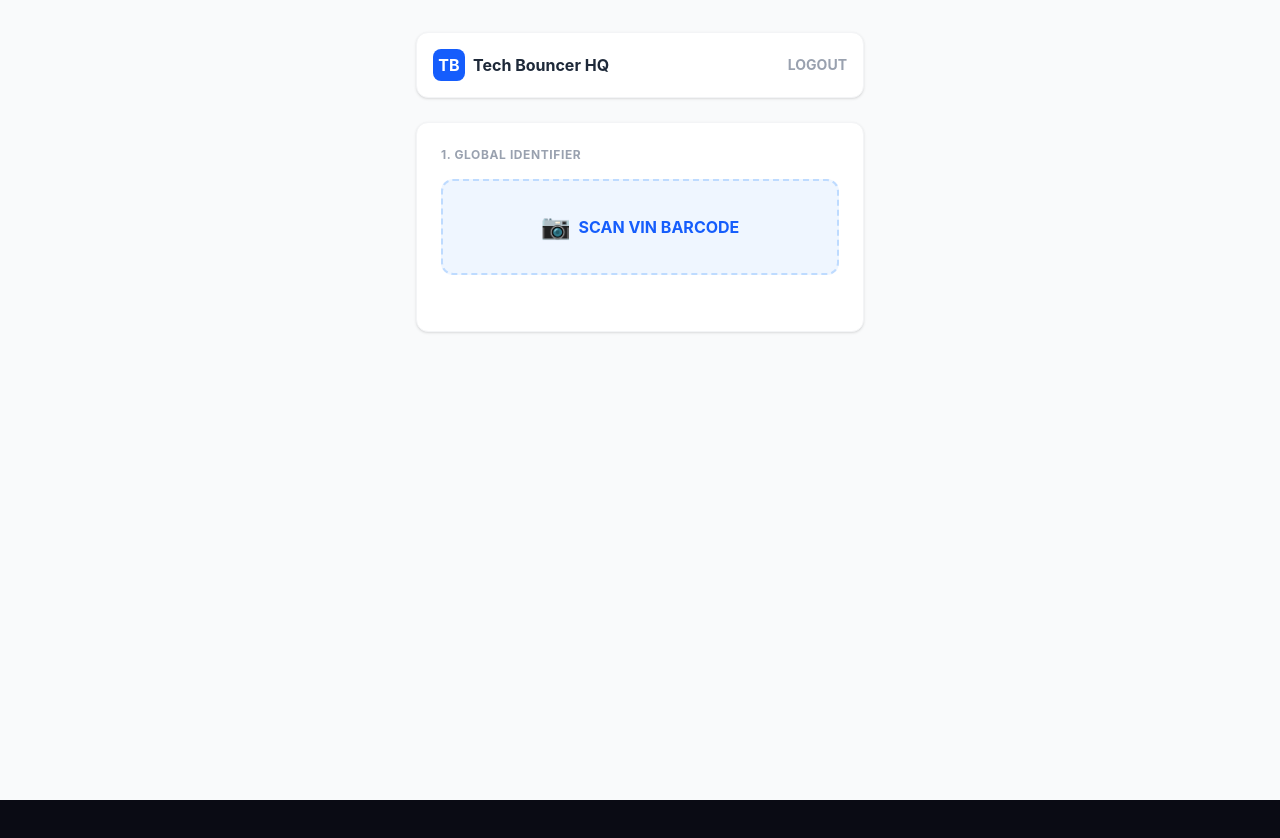
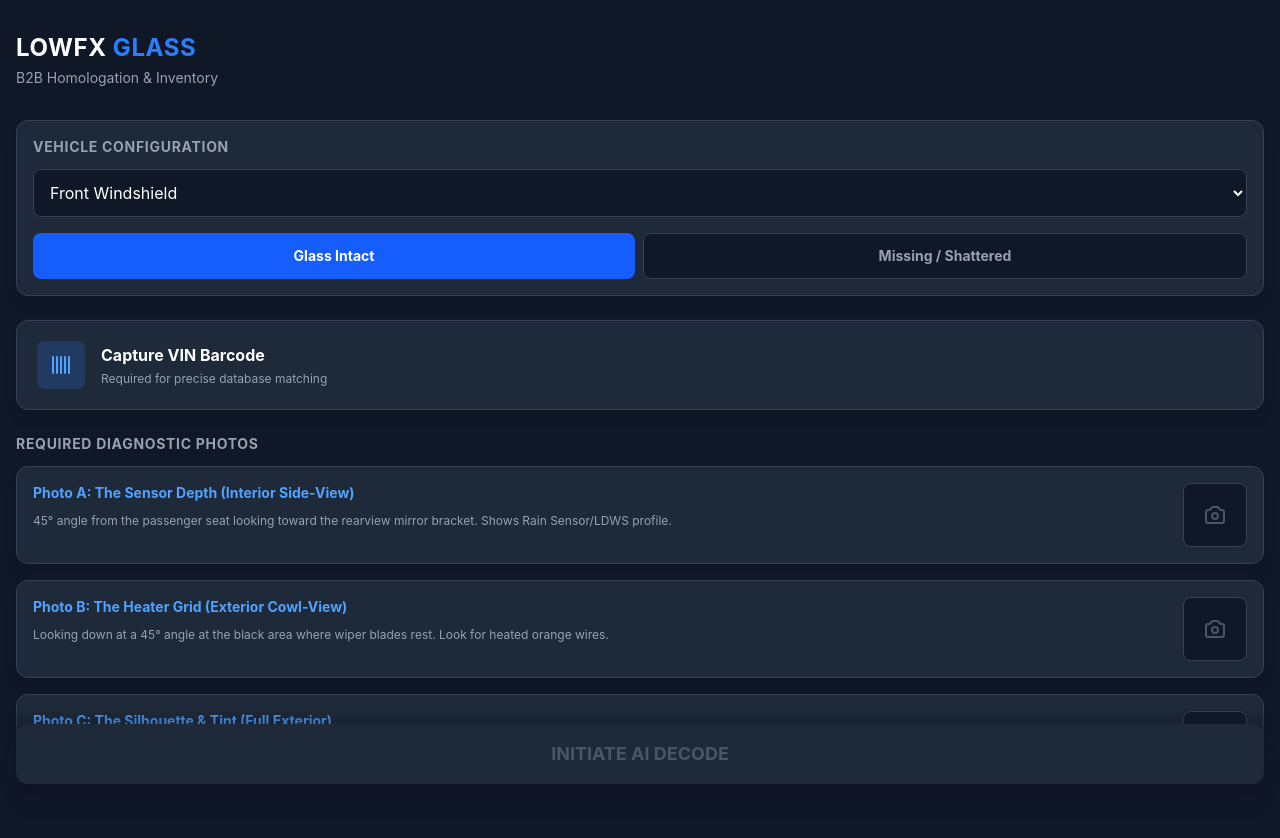
Before and after one commit to redahablouji-cmd/GlassTrack-VIN-Pro, a React (Vite) app: page /login in a window 1280 px wide. Both pictures are taken after typing "name@example.com", "Sample123" into the empty fields and a click on the button "Enter Terminal". Shown: the top 838 px of the page. Before the commit the page ends 800 px from the top, so only its background shows below. Built offline with nearby package versions, Linux system fonts and the light colour scheme.

Commit message:
feat: Refactor HomeScreen UI and data mapping
Replaces static diagnostic protocol logic with a dynamic FORENSIC_UI_MAP. This allows for more flexible UI generation and easier configuration of capture steps based on vehicle damage. Removes unused analyzeLiveFrame service.

```diff
--- a/src/screens/HomeScreen.tsx
+++ b/src/screens/HomeScreen.tsx
@@ -1,268 +1,234 @@
-import React, { useState, useRef } from 'react';
-import CustomCamera from './CustomCamera';
-import { analyzeLiveFrame, decodeVehiclePhotos } from '../services/api';
+import React, { useState } from 'react';
+import { decodeVehiclePhotos } from '../services/api';
 
-// --- THE FORENSIC LOGIC ENGINE ---
-const DIAGNOSTIC_PROTOCOLS = {
-  windshield: {
+// === THE FORENSIC UI ENGINE ===
+// This dynamically generates the exact buttons and descriptions you requested.
+const FORENSIC_UI_MAP: any = {
+  "Front Windshield": {
     intact: [
-      { id: 'mirror_bracket', label: 'Interior Mirror Bracket', icon: '📐', desc: '45° side-angle from inside to reveal hidden sensors.' },
-      { id: 'bottom_cowl', label: 'Bottom Cowl / Wipers', icon: '📏', desc: 'Exterior 45° looking down. Captures heated wiper park.' },
-      { id: 'full_exterior', label: 'Full Exterior View', icon: '🚘', desc: '90° straight on. Silhouette and top shade band.' }
+      { id: "photo1", title: "Photo A: The Sensor Depth (Interior Side-View)", desc: "45° angle from the passenger seat looking toward the rearview mirror bracket. Shows Rain Sensor/LDWS profile." },
+      { id: "photo2", title: "Photo B: The Heater Grid (Exterior Cowl-View)", desc: "Looking down at a 45° angle at the black area where wiper blades rest. Look for heated orange wires." },
+      { id: "photo3", title: "Photo C: The Silhouette & Tint (Full Exterior)", desc: "90° straight-on from the front. Confirms Shade Band and HUD windows." }
     ],
     shattered: [
-      { id: 'b_pillar', label: 'B-Pillar Sticker', icon: '🏷️', desc: '90° straight on driver door jamb PR-Codes.' },
-      { id: 'dash_hud', label: 'Dashboard Top', icon: '🎛️', desc: 'Interior flat across dash. Checking for HUD hole.' },
-      { id: 'roof_wires', label: 'Dangling Roof Wires', icon: '🔌', desc: 'Interior looking up at headliner wire plugs.' }
+      { id: "photo1", title: "Photo 1: The Headliner Harness", desc: "Close-up above rearview mirror. Look for dangling 10-pin green connector or LVDS cable." },
+      { id: "photo2", title: "Photo 2: The HUD 'Well'", desc: "Flat shot across driver dashboard looking for a deep rectangular sink/hole." },
+      { id: "photo3", title: "Photo 3: The 'Universal Key' (Service Sticker)", desc: "90° straight-on at the manufacturer sticker inside the driver’s door frame (B-Pillar)." }
     ]
   },
-  rear_glass: {
+  "Lateral Glass": {
     intact: [
-      { id: 'full_rear', label: 'Full Center Rear View', icon: '🚙', desc: '90° straight on. Checking wiper holes and grids.' },
-      { id: 'rear_stamp', label: 'Technical Corner Stamp', icon: '🔍', desc: 'Macro/Close-up of bottom corner logo.' }
+      { id: "photo1", title: "Photo A: The Position Check (Full Door View)", desc: "90° straight-on facing the door. Confirms FL/RR and encapsulation." },
+      { id: "photo2", title: "Photo B: The 'Bug' (Corner Stamp Macro)", desc: "Extreme close-up of the glass manufacturer logo. Proves Tempered vs Acoustic." }
     ],
     shattered: [
-      { id: 'b_pillar', label: 'B-Pillar Sticker', icon: '🏷️', desc: '90° straight on driver door jamb PR-Codes.' },
-      { id: 'empty_frame', label: 'Empty Hatch/Trunk Frame', icon: '🖼️', desc: 'Full view of the rear frame where glass sat.' }
+      { id: "photo1", title: "Photo 1: The Master Window Switch", desc: "Crystal-clear macro of driver armrest buttons. 'Auto' usually means Acoustic." },
+      { id: "photo2", title: "Photo 2: The Door Channel", desc: "Shot of the empty rubber groove to check thickness." },
+      { id: "photo3", title: "Photo 3: The 'Universal Key' (Service Sticker)", desc: "Sticker in the Driver Door Jamb containing PR-Codes." }
     ]
   },
-  side_glass: {
+  "Rear Glass": {
     intact: [
-      { id: 'full_door', label: 'Full Door/Window View', icon: '🚪', desc: '90° straight on. Verifying encapsulation molding.' },
-      { id: 'side_stamp', label: 'The Bug / Corner Stamp', icon: '🔬', desc: 'Macro close-up. Checking Acoustic vs Tempered.' }
+      { id: "photo1", title: "Photo A: The Hardware Check (Full Rear View)", desc: "90° straight-on from rear bumper. Detects Wiper Hole and body style." },
+      { id: "photo2", title: "Photo B: The Technology Grid (Macro)", desc: "Close-up of glass center/corner to check for integrated antenna lines." }
     ],
     shattered: [
-      { id: 'b_pillar', label: 'B-Pillar Sticker', icon: '🏷️', desc: '90° straight on driver door jamb PR-Codes.' },
-      { id: 'empty_door', label: 'Empty Door Frame', icon: '🖼️', desc: 'Full view of the door frame.' }
+      { id: "photo1", title: "Photo 1: The Wiper Motor Stub", desc: "Tailgate center shot. Metal spindle = hole required. No spindle = solid." },
+      { id: "photo2", title: "Photo 2: The C-Pillar Connectors", desc: "Metal tabs/wires hanging near trunk hinges." },
+      { id: "photo3", title: "Photo 3: The 'Universal Key' (Service Sticker)", desc: "Sticker in Door Jamb or Spare Tire Well." }
     ]
   }
 };
 
-type PositionType = 'windshield' | 'rear_glass' | 'side_glass' | null;
-
 export default function HomeScreen() {
-  const [step, setStep] = useState<1 | 2 | 3>(1);
+  const [position, setPosition] = useState<string>("Front Windshield");
+  const [isShattered, setIsShattered] = useState<boolean>(false);
   const [vinImage, setVinImage] = useState<string | null>(null);
-  const [position, setPosition] = useState<PositionType>(null);
-  const [isShattered, setIsShattered] = useState<boolean>(false);
   const [proofImages, setProofImages] = useState<Record<string, string>>({});
-
-  // State for the Instruction Modal
-  const [activeInstruction, setActiveInstruction] = useState<any>(null);
-
-  const vinInputRef = useRef<HTMLInputElement>(null);
-  const proofInputRef = useRef<HTMLInputElement>(null);
-
-  const processImage = (file: File, callback: (base64: string) => void) => {
-    if (!file) return;
-    const reader = new FileReader();
-    reader.onloadend = () => callback(reader.result as string);
-    reader.readAsDataURL(file);
-  };
-
-  const handleVinCapture = (e: React.ChangeEvent<HTMLInputElement>) => {
-    if (e.target.files && e.target.files[0]) {
-      processImage(e.target.files[0], setVinImage);
-      setStep(2); // Auto-advance after VIN
-    }
-  };
-
-  const handleProofCapture = (e: React.ChangeEvent<HTMLInputElement>) => {
-    if (e.target.files && e.target.files[0] && activeInstruction) {
-      processImage(e.target.files[0], (base64) => {
-        setProofImages(prev => ({ ...prev, [activeInstruction.id]: base64 }));
-        setActiveInstruction(null); // Close modal after capture
-      });
-    }
-  };
 
   const [isDecoding, setIsDecoding] = useState(false);
   const [decodeResults, setDecodeResults] = useState<any>(null);
 
+  // Get the current required checklist based on user selection
+  const currentChecklist = FORENSIC_UI_MAP[position][isShattered ? 'shattered' : 'intact'];
+
+  // Native Camera Handler
+  const handleNativeCapture = (e: React.ChangeEvent<HTMLInputElement>, imageId: string, isVin: boolean = false) => {
+    const file = e.target.files?.[0];
+    if (!file) return;
+
+    const reader = new FileReader();
+    reader.onloadend = () => {
+      const base64 = reader.result as string;
+      if (isVin) {
+        setVinImage(base64);
+      } else {
+        setProofImages(prev => ({ ...prev, [imageId]: base64 }));
+      }
+    };
+    reader.readAsDataURL(file);
+  };
+
   const handleFinalUpload = async () => {
     setIsDecoding(true);
 
-    // === THIS IS STEP 1: THE INTERLEAVED PAYLOAD ===
-    // We are attaching your strict forensic descriptions directly to the images
-    // before we send them to the API.
+    // === THE INTERLEAVED PAYLOAD FIX ===
+    const formattedProofImages: Record<string, string> = {};
+
+    currentChecklist.forEach((item: any) => {
+      if (proofImages[item.id]) {
+        // We glue the Title AND the Description together here!
+        // This guarantees the AI reads exactly what the human read.
+        const fullAIInstruction = `${item.title} - WHAT TO LOOK FOR: ${item.desc}`;
+
+        formattedProofImages[fullAIInstruction] = proofImages[item.id];
+      }
+    });
+
     const payload = {
-      vinImage: vinImage,
-      position: position,
-      isShattered: isShattered,
-      proofImages: {
-        // NOTE: Change 'proofImages.image1' to whatever your actual state variables
-        // are named in your app (e.g., photoA, photoB, or an array index like proofImages[0])
-
-        "Photo 1 (Primary Position/Sensor Check): Analyze hardware thickness, sensors, or door placement.": proofImages.image1 || "",
-
-        "Photo 2 (Macro/Detail Check): Read the glass stamp (Tempered vs Acoustic) or check for heated wires.": proofImages.image2 || "",
-
-        "Photo 3 (Silhouette/Exterior): Check shade band color, HUD windows, or body style.": proofImages.image3 || ""
-      }
+      vinImage,
+      position,
+      isShattered,
+      proofImages: formattedProofImages
     };
-    // ===============================================
 
     try {
-      // Send the beautifully labeled payload to Gemini 3.1 Pro
       const result = await decodeVehiclePhotos(payload);
       setDecodeResults(result);
-      console.log("DECODE SUCCESS:", result);
     } catch (error) {
-      alert("Failed to decode the vehicle. Please try again.");
+      alert("فشل في تحليل البيانات. تأكد من اتصالك بالإنترنت.");
     } finally {
       setIsDecoding(false);
     }
   };
 
-  // Get current requirement list
-  const currentRequirements = position
-    ? DIAGNOSTIC_PROTOCOLS[position][isShattered ? 'shattered' : 'intact']
-    : [];
-
-  const allProofsCaptured = currentRequirements.length > 0 &&
-    currentRequirements.every(req => proofImages[req.id]);
+  // The Sleek Success Badge Component
+  const SuccessBadge = () => (
+    <div className="absolute -top-2 -right-2 bg-green-500 rounded-full p-1 border-2 border-gray-900 shadow-lg z-10">
+      <svg className="w-4 h-4 text-white" fill="none" stroke="currentColor" viewBox="0 0 24 24">
+        <path strokeLinecap="round" strokeLinejoin="round" strokeWidth="3" d="M5 13l4 4L19 7" />
+      </svg>
+    </div>
+  );
 
   return (
-    <div className="min-h-screen bg-gray-50 flex flex-col items-center pt-8 px-4 font-sans text-gray-800 pb-20">
+    <div className="min-h-screen bg-gray-900 text-white p-4 pb-24 font-sans">
 
       {/* Header */}
-      <div className="w-full max-w-md flex items-center justify-between bg-white p-4 rounded-xl shadow-sm mb-6 border border-gray-100">
-        <div className="flex items-center gap-2">
-          <div className="w-8 h-8 bg-blue-600 text-white rounded-lg flex items-center justify-center font-bold">TB</div>
-          <span className="font-bold text-gray-800">Tech Bouncer HQ</span>
-        </div>
-        <button className="text-gray-400 text-sm font-bold hover:text-gray-600">LOGOUT</button>
+      <div className="mb-8 mt-4">
+        <h1 className="text-2xl font-bold tracking-wide">LOWFX <span className="text-blue-500">GLASS</span></h1>
+        <p className="text-gray-400 text-sm mt-1">B2B Homologation & Inventory</p>
       </div>
 
-      <div className="w-full max-w-md bg-white p-6 rounded-xl shadow-sm border border-gray-100 relative">
+      {/* Configuration Selectors */}
+      <div className="bg-gray-800 rounded-xl p-4 mb-6 shadow-lg border border-gray-700">
+        <h2 className="text-sm font-bold text-gray-400 uppercase tracking-wider mb-3">Vehicle Configuration</h2>
 
-        {/* STEP 1: VIN Capture */}
-        {step >= 1 && (
-          <div className="mb-8">
-            <h3 className="text-xs font-bold text-gray-400 mb-4 tracking-wider uppercase flex justify-between">
-              <span>1. Global Identifier</span>
-              {step > 1 && <button onClick={() => setStep(1)} className="text-blue-500">EDIT</button>}
-            </h3>
+        <select
+          className="w-full bg-gray-900 border border-gray-700 rounded-lg p-3 text-white mb-4 focus:border-blue-500 focus:ring-1 focus:ring-blue-500 outline-none"
+          value={position}
+          onChange={(e) => { setPosition(e.target.value); setProofImages({}); }}
+        >
+          <option value="Front Windshield">Front Windshield</option>
+          <option value="Lateral Glass">Lateral Glass (Doors)</option>
+          <option value="Rear Glass">Rear Glass (Trunk/Hatch)</option>
+        </select>
 
-            <div
-              onClick={() => step === 1 && vinInputRef.current?.click()}
-              className={`w-full h-24 border-2 border-dashed rounded-xl flex items-center justify-center transition-colors ${
-                vinImage ? 'border-green-400 bg-green-50' : 'border-blue-200 bg-blue-50 cursor-pointer hover:bg-blue-100'
-              }`}
+        <div className="flex gap-2">
+          <button
+            onClick={() => { setIsShattered(false); setProofImages({}); }}
+            className={`flex-1 py-3 rounded-lg text-sm font-bold transition-colors ${!isShattered ? 'bg-blue-600 text-white' : 'bg-gray-900 text-gray-400 border border-gray-700'}`}
           >
-              {vinImage ? (
-                <div className="text-green-600 font-bold flex items-center gap-2"><span className="text-2xl">✅</span> VIN EXTRACTED</div>
-              ) : (
-                <div className="text-blue-600 font-bold flex items-center gap-2"><span className="text-2xl">📷</span> SCAN VIN BARCODE</div>
-              )}
-              <input type="file" accept="image/*" capture="environment" ref={vinInputRef} onChange={handleVinCapture} className="hidden" />
-            </div>
-          </div>
-        )}
-
-        {/* STEP 2: Position & Condition */}
-        {step >= 2 && (
-          <div className="mb-8 animate-fade-in border-t pt-6">
-            <h3 className="text-xs font-bold text-gray-400 mb-4 tracking-wider uppercase flex justify-between">
-              <span>2. Damage Location</span>
-              {step > 2 && <button onClick={() => setStep(2)} className="text-blue-500">EDIT</button>}
-            </h3>
-
-            <div className="grid grid-cols-3 gap-2 mb-4">
-              {[
-                { id: 'windshield', label: 'FRONT' },
-                { id: 'rear_glass', label: 'REAR' },
-                { id: 'side_glass', label: 'SIDE' }
-              ].map(pos => (
+            Glass Intact
+          </button>
           <button
-                  key={pos.id}
-                  onClick={() => setPosition(pos.id as PositionType)}
-                  className={`py-3 rounded-lg font-bold text-xs border transition-colors ${position === pos.id ? 'bg-blue-700 text-white border-blue-700' : 'bg-white text-gray-500 border-gray-200'}`}
+            onClick={() => { setIsShattered(true); setProofImages({}); }}
+            className={`flex-1 py-3 rounded-lg text-sm font-bold transition-colors ${isShattered ? 'bg-red-600 text-white' : 'bg-gray-900 text-gray-400 border border-gray-700'}`}
           >
-                  {pos.label}
+            Missing / Shattered
           </button>
-              ))}
-            </div>
-
-            {position && (
-              <div className="mt-6 bg-red-50 border border-red-100 p-4 rounded-xl flex items-center justify-between">
-                <div>
-                  <h4 className="font-bold text-red-800 text-sm">Glass Missing/Shattered?</h4>
-                  <p className="text-xs text-red-600 mt-1">Switch to Forensic Hardware Protocol.</p>
-                </div>
-                <label className="relative inline-flex items-center cursor-pointer">
-                  <input type="checkbox" className="sr-only peer" checked={isShattered} onChange={() => setIsShattered(!isShattered)} />
-                  <div className="w-11 h-6 bg-gray-300 rounded-full peer peer-checked:after:translate-x-full peer-checked:after:border-white after:content-[''] after:absolute after:top-0.5 after:left-[2px] after:bg-white after:border-gray-300 after:border after:rounded-full after:h-5 after:w-5 after:transition-all peer-checked:bg-red-600"></div>
-                </label>
-              </div>
-            )}
-
-            {position && step === 2 && (
-              <button onClick={() => setStep(3)} className="w-full mt-6 bg-gray-900 text-white font-bold py-4 rounded-lg hover:bg-black transition-colors">
-                PROCEED TO PROOFS ➔
-              </button>
-            )}
-          </div>
-        )}
-
-        {/* STEP 3: Dynamic Forensic Proofs */}
-        {step === 3 && position && (
-          <div className="animate-fade-in border-t pt-6">
-            <h3 className="text-xs font-bold text-gray-400 mb-4 tracking-wider uppercase">
-              3. {isShattered ? 'Forensic Protocol Active' : 'Required Proofs'}
-            </h3>
-
-            <div className="flex flex-col gap-3">
-              {currentRequirements.map((req) => (
-                <div key={req.id} className="border border-gray-100 bg-gray-50 rounded-lg p-3 flex justify-between items-center">
-                  <div className="flex items-center gap-3">
-                    <div className={`w-8 h-8 rounded-lg flex items-center justify-center ${proofImages[req.id] ? 'bg-green-100' : 'bg-blue-100'}`}>
-                      {proofImages[req.id] ? '✅' : req.icon}
-                    </div>
-                    <div>
-                      <span className={`font-bold block text-sm ${proofImages[req.id] ? 'text-green-700' : 'text-gray-800'}`}>
-                        {req.label}
-                      </span>
-                      {proofImages[req.id] && <span className="text-xs text-green-600">Captured securely</span>}
         </div>
       </div>
 
-                  <button
-                    onClick={() => setActiveInstruction(req)}
-                    className="bg-white border border-gray-200 px-4 py-2 rounded-md text-xs font-bold text-blue-600 shadow-sm"
-                  >
-                    {proofImages[req.id] ? 'RETAKE' : 'CAPTURE'}
-                  </button>
+      {/* 1. Professional VIN Scanner Card */}
+      <div className="mb-6 relative">
+        <input
+          type="file" accept="image/*" capture="environment" className="hidden" id="vin-upload"
+          onChange={(e) => handleNativeCapture(e, 'vin', true)}
+        />
+        <label htmlFor="vin-upload" className="block w-full bg-gray-800 border border-gray-700 rounded-xl p-5 shadow-lg active:scale-[0.98] transition-transform cursor-pointer relative">
+          {vinImage && <SuccessBadge />}
+          <div className="flex items-center gap-4">
+            <div className={`p-3 rounded-lg ${vinImage ? 'bg-green-500/20 text-green-400' : 'bg-blue-500/20 text-blue-400'}`}>
+              {/* Professional Barcode Icon */}
+              <svg className="w-6 h-6" fill="none" stroke="currentColor" viewBox="0 0 24 24">
+                <path strokeLinecap="round" strokeLinejoin="round" strokeWidth="2" d="M12 4v16m8-16v16M4 4v16m4-16v16m8-16v16" />
+              </svg>
+            </div>
+            <div>
+              <h3 className="font-bold text-white">Capture VIN Barcode</h3>
+              <p className="text-gray-400 text-xs mt-1">{vinImage ? 'VIN Captured Successfully' : 'Required for precise database matching'}</p>
+            </div>
+          </div>
+        </label>
+      </div>
+
+      {/* 2. Dynamic Forensic Checklist */}
+      <h2 className="text-sm font-bold text-gray-400 uppercase tracking-wider mb-3">Required Diagnostic Photos</h2>
+      <div className="space-y-4">
+        {currentChecklist.map((item: any) => (
+          <div key={item.id} className="relative">
+            <input
+              type="file" accept="image/*" capture="environment" className="hidden" id={`upload-${item.id}`}
+              onChange={(e) => handleNativeCapture(e, item.id)}
+            />
+            <label htmlFor={`upload-${item.id}`} className="block w-full bg-gray-800 border border-gray-700 rounded-xl p-4 shadow-lg active:scale-[0.98] transition-transform cursor-pointer relative">
+              {proofImages[item.id] && <SuccessBadge />}
+              <div className="flex justify-between items-start gap-4">
+                <div className="flex-1">
+                  <h3 className={`font-bold text-sm ${proofImages[item.id] ? 'text-green-400' : 'text-blue-400'}`}>
+                    {item.title}
+                  </h3>
+                  <p className="text-gray-400 text-xs mt-2 leading-relaxed">{item.desc}</p>
+                </div>
+
+                {/* Image Thumbnail Preview */}
+                <div className="w-16 h-16 shrink-0 rounded-lg bg-gray-900 border border-gray-700 flex items-center justify-center overflow-hidden">
+                  {proofImages[item.id] ? (
+                    <img src={proofImages[item.id]} alt="Captured" className="w-full h-full object-cover" />
+                  ) : (
+                    <svg className="w-6 h-6 text-gray-600" fill="none" stroke="currentColor" viewBox="0 0 24 24"><path strokeLinecap="round" strokeLinejoin="round" strokeWidth="2" d="M3 9a2 2 0 012-2h.93a2 2 0 001.664-.89l.812-1.22A2 2 0 0110.07 4h3.86a2 2 0 011.664.89l.812 1.22A2 2 0 0018.07 7H19a2 2 0 012 2v9a2 2 0 01-2 2H5a2 2 0 01-2-2V9z" /><path strokeLinecap="round" strokeLinejoin="round" strokeWidth="2" d="M15 13a3 3 0 11-6 0 3 3 0 016 0z" /></svg>
+                  )}
+                </div>
+              </div>
+            </label>
           </div>
         ))}
       </div>
 
+      {/* Decode Results Panel */}
+      {decodeResults && (
+        <div className="mt-8 bg-blue-900/30 border border-blue-500/50 rounded-xl p-5 backdrop-blur-sm">
+          <h3 className="font-bold text-blue-400 mb-2">AI Decode Complete</h3>
+          <p className="text-sm"><span className="text-gray-400">VIN:</span> {decodeResults.decodedVIN}</p>
+          <p className="text-sm mt-1"><span className="text-gray-400">Eurocode:</span> <span className="font-mono text-white font-bold">{decodeResults.eurocode}</span></p>
+          <p className="text-xs text-gray-300 mt-3 pt-3 border-t border-blue-500/30">{decodeResults.analysisNotes}</p>
+        </div>
+      )}
+
+      {/* Big Blue Upload Button */}
+      <div className="fixed bottom-0 left-0 w-full p-4 bg-gradient-to-t from-gray-900 via-gray-900 to-transparent">
         <button
-              disabled={!allProofsCaptured}
           onClick={handleFinalUpload}
-              className={`w-full mt-8 font-bold py-4 rounded-lg transition-colors ${
-                allProofsCaptured ? 'bg-blue-700 text-white hover:bg-blue-800 shadow-lg' : 'bg-gray-200 text-gray-400 cursor-not-allowed'
+          disabled={isDecoding || !vinImage || Object.keys(proofImages).length < currentChecklist.length}
+          className={`w-full py-4 rounded-xl font-bold text-lg shadow-xl transition-all ${
+            isDecoding ? 'bg-gray-700 text-gray-400 cursor-wait' :
+            (!vinImage || Object.keys(proofImages).length < currentChecklist.length) ? 'bg-gray-800 text-gray-600' : 'bg-blue-600 text-white active:scale-95'
           }`}
         >
-              INITIATE AI DECODE ➔
+          {isDecoding ? 'جاري التحليل بالذكاء الاصطناعي...' : 'INITIATE AI DECODE'}
         </button>
       </div>
-        )}
-      </div>
-
-      {/* --- LIVE AR CAMERA --- */}
-      {activeInstruction && (
-        <CustomCamera
-          instructionLabel={activeInstruction.label}
-          arabicGuidance={activeInstruction.desc} // We will use your Arabic prompts here later!
-          onCapture={(base64Image) => {
-            // When the Custom Camera takes the photo, save it and close the camera
-            setProofImages(prev => ({ ...prev, [activeInstruction.id]: base64Image }));
-            setActiveInstruction(null);
-          }}
-          onCancel={() => setActiveInstruction(null)}
-        />
-      )}
 
     </div>
   );
```
Lines whose indentation alone changed are shown as unchanged.
